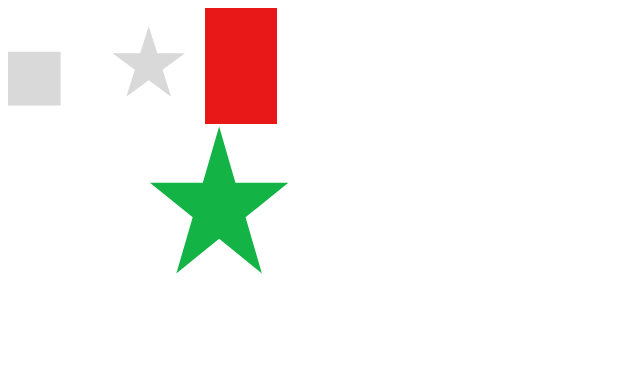
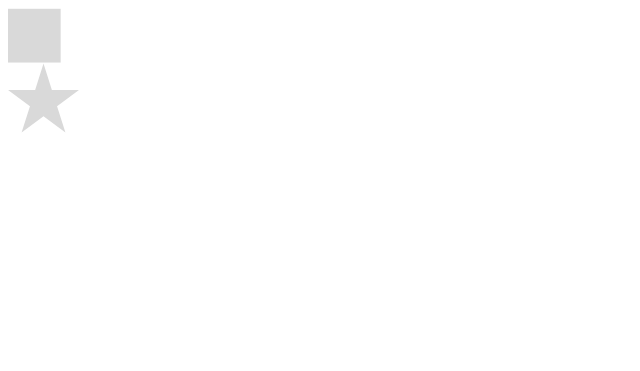
Before and after one commit to sts6812/Animation, a plain HTML site: page index.html in a window 1280 px wide. Shown: the whole page, without its empty margins (0-640 px from the left). Drawn offline with Linux system fonts and the light colour scheme.

Commit message:
index.html

```diff
--- a/index.html
+++ b/index.html
@@ -1,77 +1,14 @@
-<div data-layer="Frame 1" class="frame-1">
-  <div data-layer="anim1" class="anim1">
-    <div data-svg-wrapper data-layer="Rectangle 1" class="rectangle-1">
-      <svg width="53" height="55" viewBox="0 0 53 55" fill="none" xmlns="http://www.w3.org/2000/svg">
-      <rect y="0.794434" width="52.6606" height="53.7553" fill="#D9D9D9"/>
-      </svg>
-    </div>
-    <div data-svg-wrapper data-layer="Star 1" class="star-1">
-      <svg width="73" height="71" viewBox="0 0 73 71" fill="none" xmlns="http://www.w3.org/2000/svg">
-      <path d="M36.7076 0.20459L45.2702 27.1686H72.9794L50.5621 43.8332L59.1248 70.7972L36.7076 54.1325L14.2903 70.7972L22.853 43.8332L0.435749 27.1686H28.1449L36.7076 0.20459Z" fill="#D9D9D9"/>
-      </svg>
-    </div>
-  </div>
-  <div data-layer="anim2" class="anim2">
-    <div data-layer="Rectangle 1" class="rectangle-1_01"></div>
-    <div data-svg-wrapper data-layer="Star 1" class="star-1_01">
-      <svg width="140" height="148" viewBox="0 0 140 148" fill="none" xmlns="http://www.w3.org/2000/svg">
-      <path d="M70.1234 0.531738L86.4612 56.6388H139.331L96.5585 91.3149L112.896 147.422L70.1234 112.746L27.3506 147.422L43.6883 91.3149L0.915474 56.6388H53.7856L70.1234 0.531738Z" fill="#13B345"/>
-      </svg>
-    </div>
-  </div>
+<div data-svg-wrapper data-layer="flip2">
+  <svg width="53" height="55" viewBox="0 0 53 55" fill="none" xmlns="http://www.w3.org/2000/svg">
+  <rect y="0.794434" width="52.6606" height="53.7553" fill="#D9D9D9"/>
+  </svg>
+</div>
+<div data-svg-wrapper data-layer="flip2">
+  <svg width="71" height="70" viewBox="0 0 71 70" fill="none" xmlns="http://www.w3.org/2000/svg">
+  <path d="M35.5077 0.538574L43.877 26.8937H70.9605L49.0495 43.182L57.4187 69.5372L35.5077 53.2488L13.5967 69.5372L21.966 43.182L0.0549469 26.8937H27.1384L35.5077 0.538574Z" fill="#D9D9D9"/>
+  </svg>
 </div>
 
 <style>
-.rectangle-1_01 {
-  width: 71.68px;
-  height: 116.24px;
-  left: 79.17px;
-  top: 0px;
-  position: absolute;
-  background: #E81818;
-}
 
-.star-1 {
-  left: 103.57px;
-  top: 0px;
-  position: absolute;
-}
-
-.star-1_01 {
-  left: 23.05px;
-  top: 118.07px;
-  position: absolute;
-}
-
-.anim2 {
-  width: 191.69px;
-  height: 360.34px;
-  left: 118.31px;
-  top: 0px;
-  position: absolute;
-  overflow: hidden;
-}
-
-.rectangle-1 {
-  left: 0px;
-  top: 24.82px;
-  position: absolute;
-}
-
-.anim1 {
-  width: 179.85px;
-  height: 197px;
-  left: 0px;
-  top: 17.74px;
-  position: absolute;
-  overflow: hidden;
-}
-
-.frame-1 {
-  width: 310px;
-  height: 342.54px;
-  position: relative;
-  background: white;
-  overflow: hidden;
-}
 </style>
```
